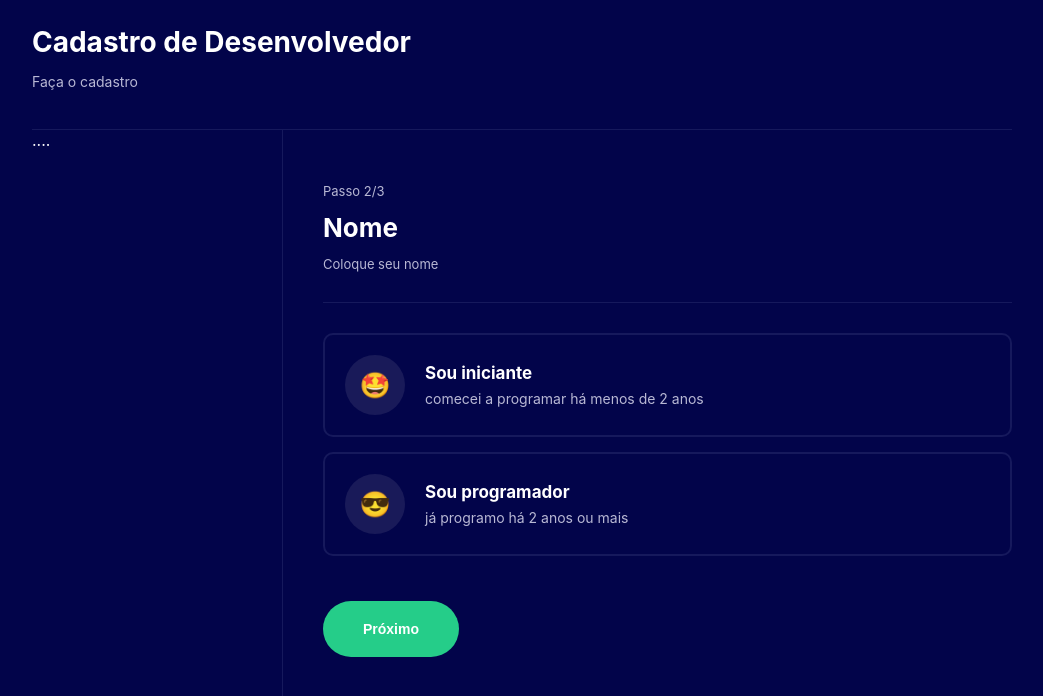
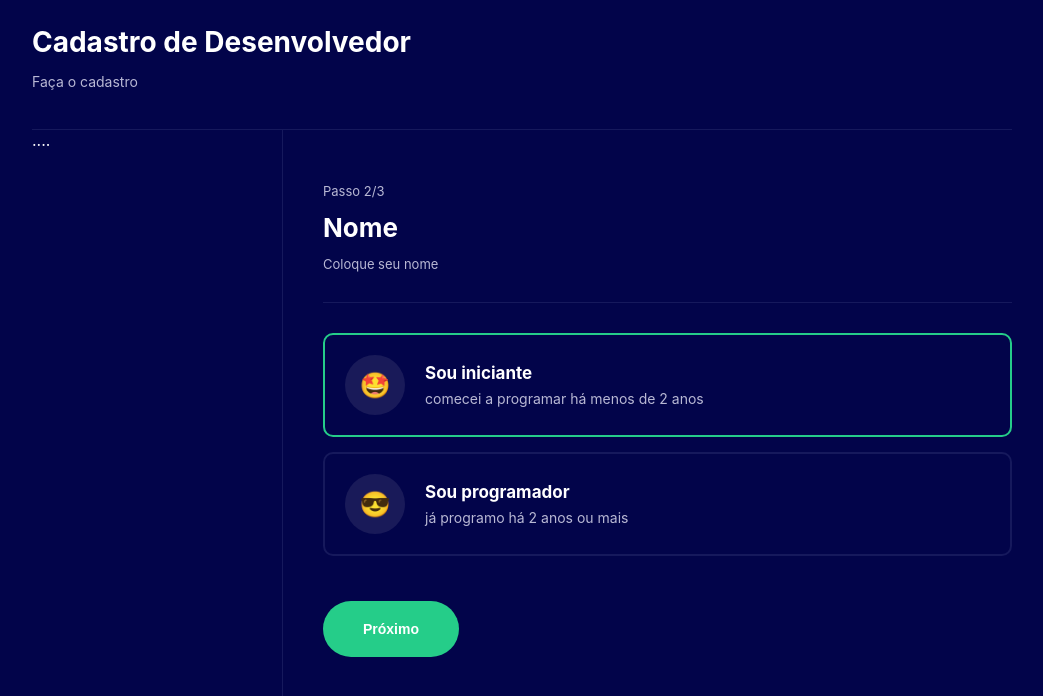
Before and after one commit to Joaovvalentim/formulario-multi-etapas, a React (Create React App) app: page /step2 in a window 1280 px wide. Shown: the top 696 px of the page, without its empty margins (118-1161 px from the left). Built offline with nearby package versions, Linux system fonts and the light colour scheme.

Commit message:
Commit de select

```diff
--- a/src/components/SelectOption/index.tsx
+++ b/src/components/SelectOption/index.tsx
@@ -4,11 +4,13 @@
     title: string;
     description: string;
     icon: string;
+    selected: boolean;
+    onClick: () => void;
 }
 
-export const SelectOptions = ({ title, description, icon }: Pros) => {
+export const SelectOptions = ({ title, description, icon , selected, onClick}: Pros) => {
     return (
-        <C.Container>
+        <C.Container selected={selected} onClick={onClick}>
             <C.Icon>{icon}</C.Icon>
             <C.Info>
                 <C.Title>{title}</C.Title>
--- a/src/components/SelectOption/styles.ts
+++ b/src/components/SelectOption/styles.ts
@@ -1,8 +1,8 @@
 import styled from "styled-components";
 
-export const Container = styled.div`
+export const Container = styled.div<{selected: boolean}>`
 display:flex;
-border:2px solid #16195C;
+border:2px solid ${props => props.selected ? '#25cd89' : '#16195C'};
 border-radius: 10px;
 padding:20px;
 margin-bottom: 15px;
--- a/src/pages/FormStep2/index.tsx
+++ b/src/pages/FormStep2/index.tsx
@@ -25,6 +25,13 @@
         }
 
     }
+
+    const setLevel = (level: number) => {
+        dispatch({
+            type: FormActions.setLevel,
+            payload: level
+        })
+    }
     return (
         <Theme>
             <C.Container>
@@ -37,11 +44,15 @@
                     title="Sou iniciante"
                     description="comecei a programar há menos de 2 anos"
                     icon="🤩"
+                    selected={state.level === 0}
+                    onClick={() => setLevel(0)}
                 />
                 <SelectOptions
                     title="Sou programador"
                     description="já programo há 2 anos ou mais"
                     icon="😎"
+                    selected={state.level === 1}
+                    onClick={() => setLevel(0)}
                 />
 
                 <button onClick={handleNextStep}>Próximo</button>
```
Lines whose indentation alone changed are shown as unchanged.
